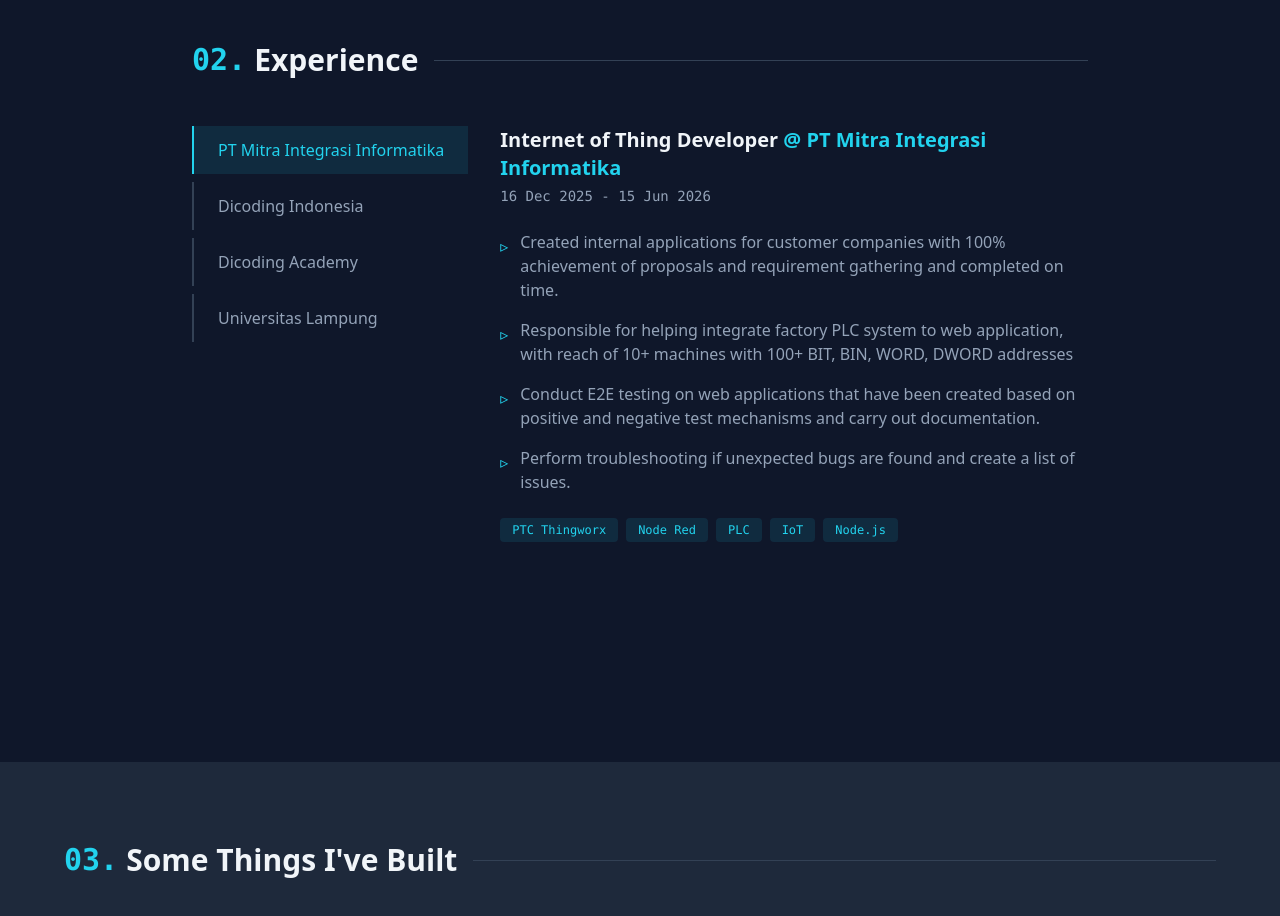
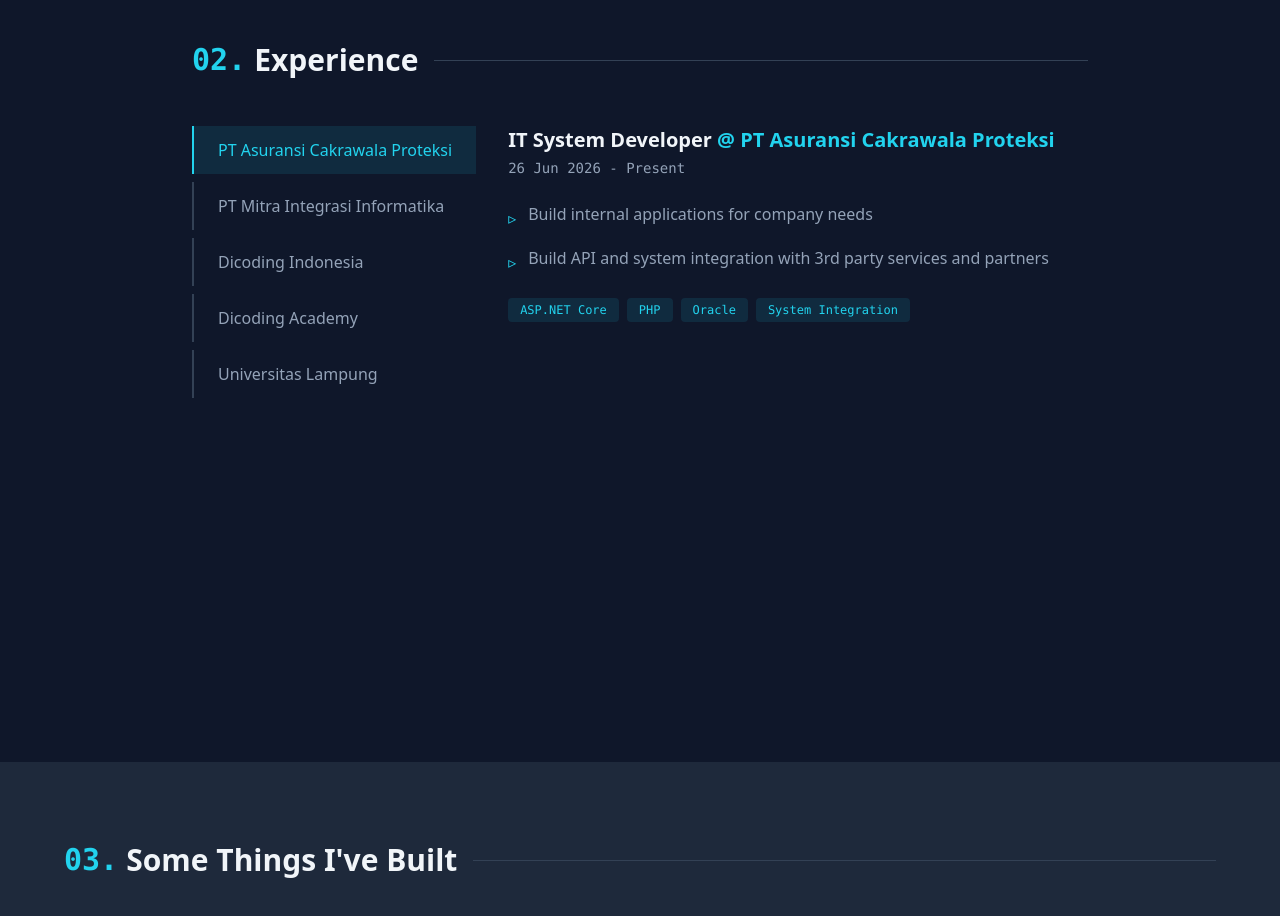
Before and after one commit to marcceljanara/portfolio, a React (Create React App) app: page / in a window 1280 px wide. Shown: the part 1760-2676 px from the top of the page. Built offline with nearby package versions, Linux system fonts and the light colour scheme.

Commit message:
add new position

```diff
--- a/src/components/Experience.jsx
+++ b/src/components/Experience.jsx
@@ -5,6 +5,16 @@ const Experience = () => {
   const [activeTab, setActiveTab] = useState(0);
 
   const experiences = [
+    {
+      company: 'PT Asuransi Cakrawala Proteksi',
+      position: 'IT System Developer',
+      period: '26 Jun 2026 - Present',
+      responsibilities: [
+        'Build internal applications for company needs',
+        'Build API and system integration with 3rd party services and partners',
+      ],
+      technologies: ['ASP.NET Core', 'PHP', 'Oracle', 'System Integration']
+    },
     {
       company: 'PT Mitra Integrasi Informatika',
       position: 'Internet of Thing Developer',
```
